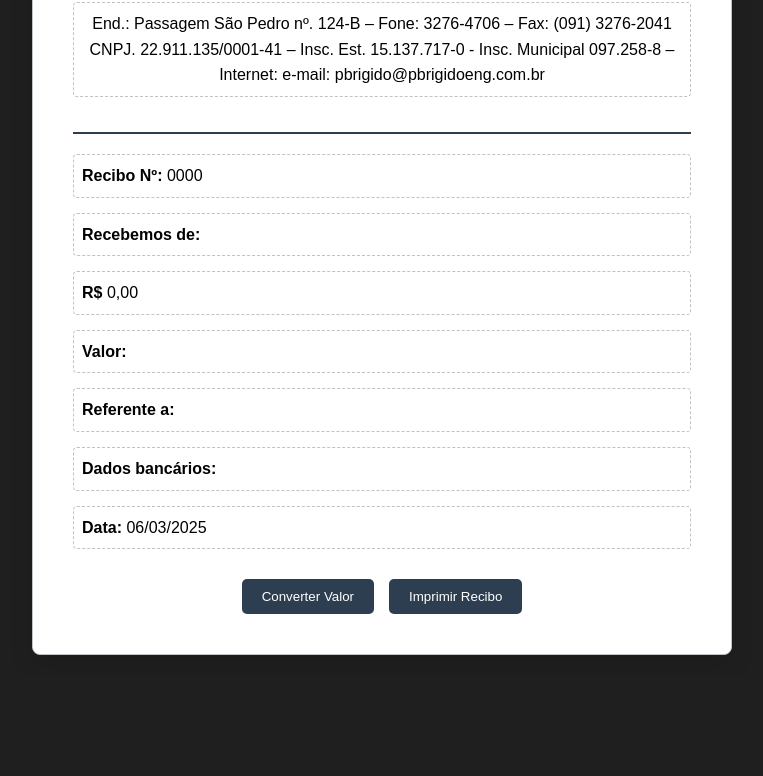
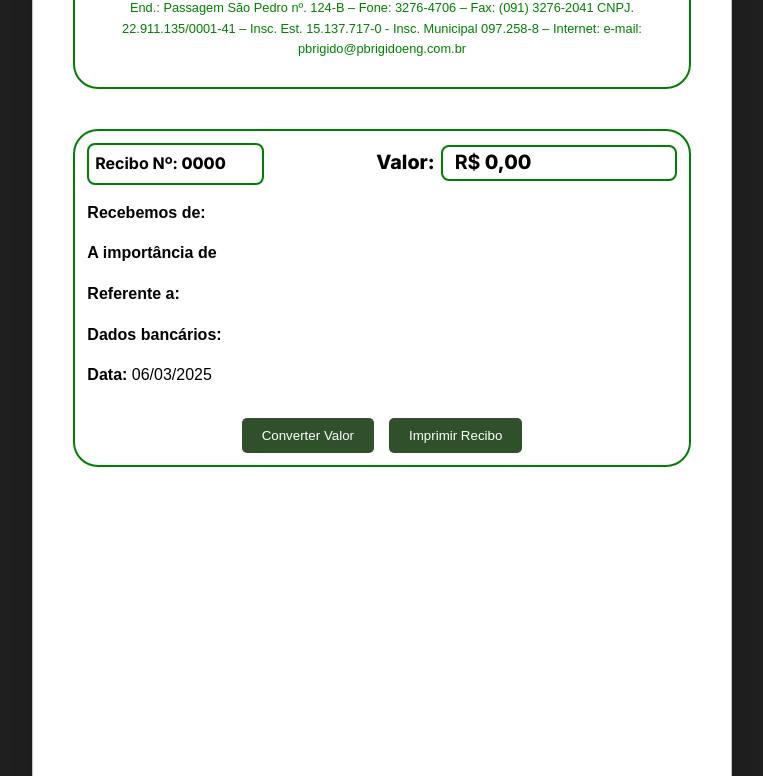
Before and after one commit to MarcxS77/Landing-accessibility, a plain HTML site: page recibo.html in a window 1280 px wide. Shown: the part 143-919 px from the top of the page, without its empty margins (258-1021 px from the left). Before the commit the page ends 818 px from the top, so only its background shows below. Drawn offline with Linux system fonts and the light colour scheme; a web font is replaced by a local one.

Commit message:
UpdateV3

```diff
--- a/recibo.html
+++ b/recibo.html
@@ -9,50 +9,70 @@
   <body>
     <div class="receipt-container" id="receipt">
       <div class="receipt-header">
+        <div class="top">
           <h1 contenteditable="true" class="editable-field">
             PPB ENGENHARIA LTDA
           </h1>
-        <div contenteditable="true" class="editable-field" id="company-details">
+          <div
+            contenteditable="true"
+            class="editable-field"
+            id="company-details"
+          >
             End.: Passagem São Pedro nº. 124-B – Fone: 3276-4706 – Fax: (091)
             3276-2041 CNPJ. 22.911.135/0001-41 – Insc. Est. 15.137.717-0 - Insc.
             Municipal 097.258-8 – Internet: e-mail: pbrigido@pbrigidoeng.com.br
           </div>
         </div>
+      </div>
 
-      <div class="receipt-details">
-        <div contenteditable="true" class="editable-field" id="receipt-number">
+      <div class="tudo">
+        <div class="bottom">
+          <div class="top2">
+            <div
+              contenteditable="true"
+              class="editable-field"
+              id="receipt-number"
+            >
               <strong>Recibo Nº:</strong> 0000
             </div>
 
+            <div class="value_text">Valor:</div>
+
+            <div contenteditable="true" class="editable-field" id="value">
+              <strong>R$</strong> 0,00
+            </div>
+          </div>
+
+          <div class="receipt-details">
             <div contenteditable="true" class="editable-field" id="recipient">
               <strong>Recebemos de:</strong>
             </div>
 
-        <div contenteditable="true" class="editable-field" id="value">
-          <strong>R$</strong> 0,00
-        </div>
-
             <div class="editable-field" id="value-words">
-          <strong>Valor:</strong>
+              <strong>A importância de</strong>
             </div>
 
             <div contenteditable="true" class="editable-field" id="description">
               <strong>Referente a:</strong>
             </div>
 
-        <div contenteditable="true" class="editable-field" id="payment-details">
+            <div
+              contenteditable="true"
+              class="editable-field"
+              id="payment-details"
+            >
               <strong>Dados bancários:</strong>
+            </div>
           </div>
         </div>
 
         <div class="receipt-actions">
-        <button class="btn" onclick="convertToWords()">Converter Valor</button>
+          <button class="btn" onclick="convertToWords()">
+            Converter Valor
+          </button>
           <button class="btn" onclick="printReceipt()">Imprimir Recibo</button>
         </div>
       </div>
-
-    <div class="home">
-        <a href="index.html">HOME</a>
     </div>
 
     <script src="/recibo/script.js"></script>
--- a/recibo/script.js
+++ b/recibo/script.js
@@ -136,7 +136,7 @@ function convertToWords() {
 
     if (!isNaN(numericValue)) {
         const wordsValue = numberToWords(numericValue);
-        valueWordsInput.innerHTML = `<strong>Valor por extenso:</strong> ${wordsValue}`;
+        valueWordsInput.innerHTML = `<strong>A importância de:</strong> ${wordsValue}`;
     } else {
         alert('Valor inválido. Use o formato R$ 0,00');
     }
--- a/recibo/styles.css
+++ b/recibo/styles.css
@@ -1,8 +1,10 @@
+@import url("https://fonts.googleapis.com/css2?family=Inter:ital,opsz,wght@0,14..32,100..900;1,14..32,100..900&family=Playfair+Display:ital,wght@0,400..900;1,400..900&display=swap");
+
 :root {
-  --primary-color: #2c3e50;
+  --primary-color: rgb(48, 80, 44);
   --secondary-color: #34495e;
   --background-color: #1f1f1f;
-  --text-color: #333;
+  --text-color: green;
   --border-color: #bdc3c7;
 }
 
@@ -33,16 +35,80 @@ body {
   border: 1px solid var(--border-color);
 }
 
+.top {
+  border: 2px solid green;
+  border-radius: 25px;
+  text-align: center;
+  color: var(--text-color);
+}
+
+.top2 {
+  font-family: "Inter", sans-serif;
+  font-weight: 800;
+  display: flex;
+  justify-content: space-between;
+  flex-flow: row;
+  align-items: baseline;
+}
+
+.tudo {
+  width: auto;
+  padding: 2%;
+  border: 2px solid green;
+  border-radius: 25px;
+  margin-bottom: 25rem;
+}
+
+.value_text {
+  padding-left: 18%;
+  font-size: 1.23rem;
+}
+
+#receipt-number {
+  padding: 1%;
+  width: 30%;
+  border: 2px solid green;
+  border-radius: 8px;
+}
+
+#value {
+  gap: 5px;
+  padding-left: 2%;
+  width: 40%;
+  border: 2px solid green;
+  border-radius: 8px;
+  font-size: 1.23rem;
+}
+
+#recipient{
+  display: flex;
+  align-items: center;
+  justify-content: start;
+  gap: 3rem;
+}
+
+#value-words{
+  display: flex;
+  align-items: center;
+  justify-content: start;
+  gap: 3rem;
+}
+
 .receipt-header {
   text-align: center;
-  border-bottom: 2px solid var(--primary-color);
   padding-bottom: 20px;
   margin-bottom: 20px;
 }
 
+#company-details {
+  align-items: center;
+  display: flex;
+  text-align: center;
+  font-size: 0.8rem;
+  padding: 2%;
+}
+
 .editable-field {
-  border: 1px dashed var(--border-color);
-  padding: 8px;
   margin-bottom: 15px;
   border-radius: 4px;
   transition: all 0.3s ease;
@@ -83,7 +149,7 @@ body {
   display: flex;
   justify-content: center;
   align-items: end;
-  position: absolute;
+  /* position: absolute; */
   margin-bottom: 44%;
 }
 
@@ -97,8 +163,8 @@ body {
   border-radius: 15px;
 }
 
-.home a:hover{
-    color: #0FFF50;
+.home a:hover {
+  color: #0fff50;
   transition: 0.5s;
   background: rgba(255, 255, 255, 0.1);
   transform: scale(1.05);
```
Lines whose indentation alone changed are shown as unchanged.
